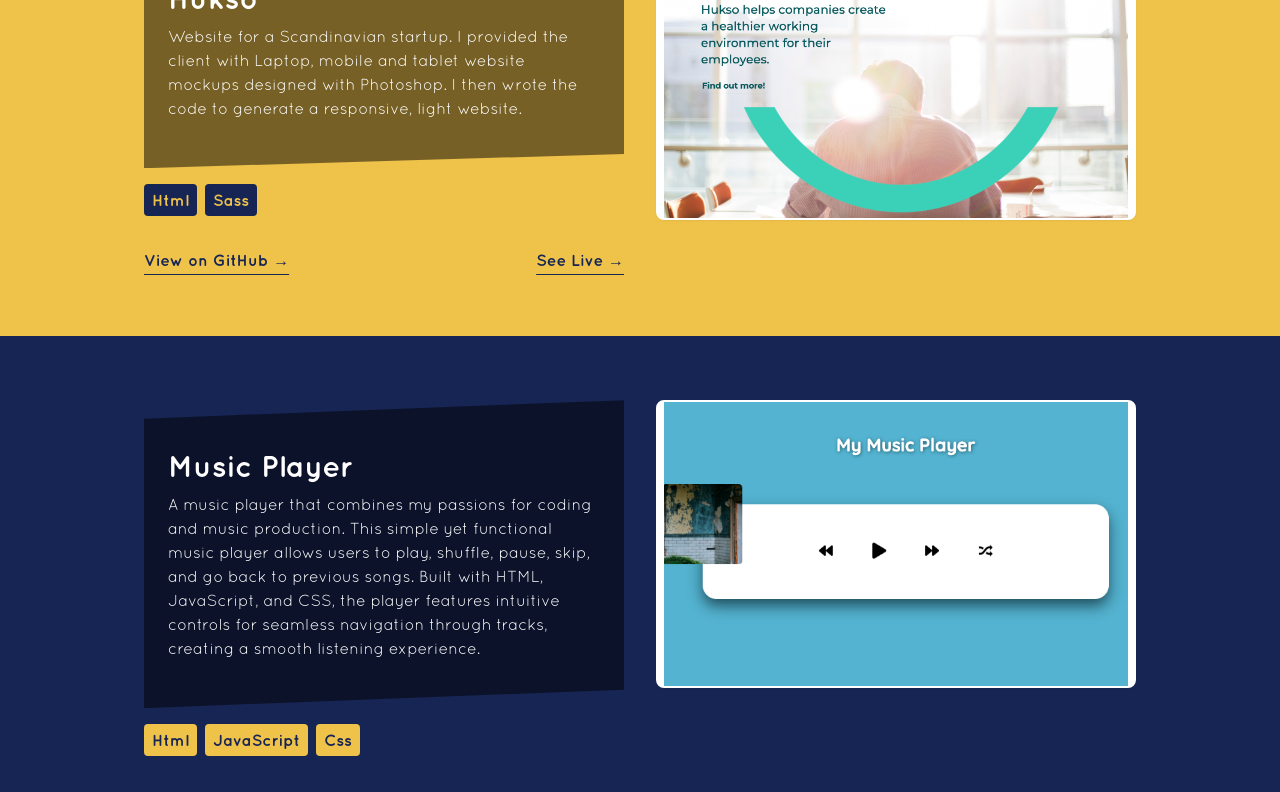
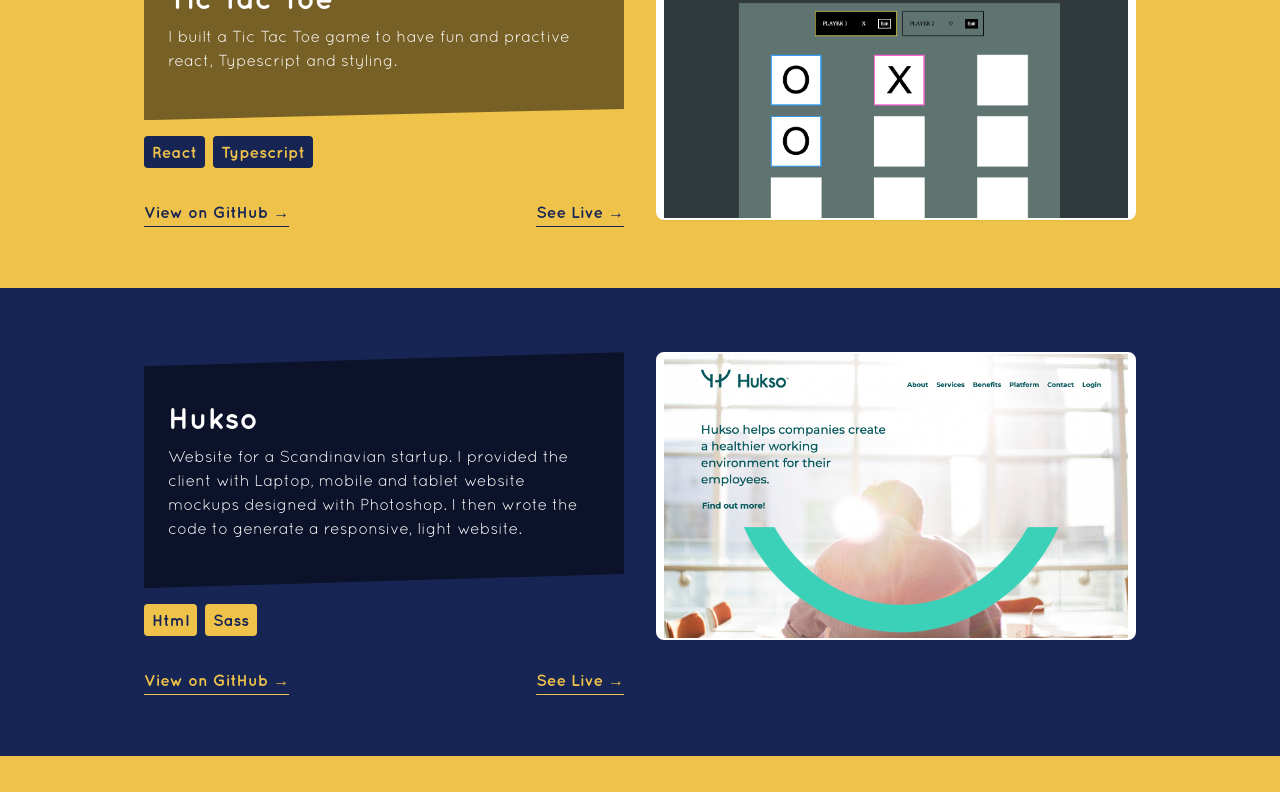
Before and after one commit to paologhidoni/portfolio, a React (Vite) app: page / in a window 1280 px wide. Shown: the part 680-1472 px from the top of the page. Built offline with nearby package versions, Linux system fonts and the light colour scheme.

Commit message:
Add Tic Tac Toe project

```diff
--- a/src/data/projects.ts
+++ b/src/data/projects.ts
@@ -2,10 +2,21 @@ import huksoImg from "../assets/hukso.png";
 import musicPlayerImg from "../assets/music-player.png";
 import facQuestImg from "../assets/facquest.png";
 import facApplicationImg from "../assets/facApplication.png";
+import ticTacToeImg from "../assets/tictactoe.png";
 
 export const projects = [
   {
     id: "project-1",
+    title: "Tic Tac Toe",
+    description:
+      "I built a Tic Tac Toe game to have fun and practive react, Typescript and styling.",
+    image: ticTacToeImg,
+    technologies: ["React", "Typescript"],
+    github: "https://github.com/paologhidoni/tictactoe",
+    live: "https://paologhidoni.github.io/tictactoe/",
+  },
+  {
+    id: "project-2",
     title: "Hukso",
     description:
       "Website for a Scandinavian startup. I provided the client with Laptop, mobile and tablet website mockups designed with Photoshop. I then wrote the code to generate a responsive, light website.",
@@ -15,7 +26,7 @@ export const projects = [
     live: "https://paologhidoni.github.io/hukso/",
   },
   {
-    id: "project-2",
+    id: "project-3",
     title: "Music Player",
     description:
       "A music player that combines my passions for coding and music production. This simple yet functional music player allows users to play, shuffle, pause, skip, and go back to previous songs. Built with HTML, JavaScript, and CSS, the player features intuitive controls for seamless navigation through tracks, creating a smooth listening experience.",
@@ -25,7 +36,7 @@ export const projects = [
     live: "https://paologhidoni.github.io/musicplayer/",
   },
   {
-    id: "project-3",
+    id: "project-4",
     title: "Founders & Coders Quest",
     description:
       "A text based adventure game coded during the Founders and Coders bootcamp to learn React.",
@@ -35,7 +46,7 @@ export const projects = [
     live: "https://sleepy-meitner-5e2ffb.netlify.app/",
   },
   {
-    id: "project-4",
+    id: "project-5",
     title: "F&C Application website",
     description:
       "A website I built to apply for the Founders and Coders Bootcamp in London. I enjoyed exploring some less commonly used APIs, such as the Intersection Observer and the Web Audio API.",
```
Also changed, not shown: src/assets/tictactoe.png (added).
